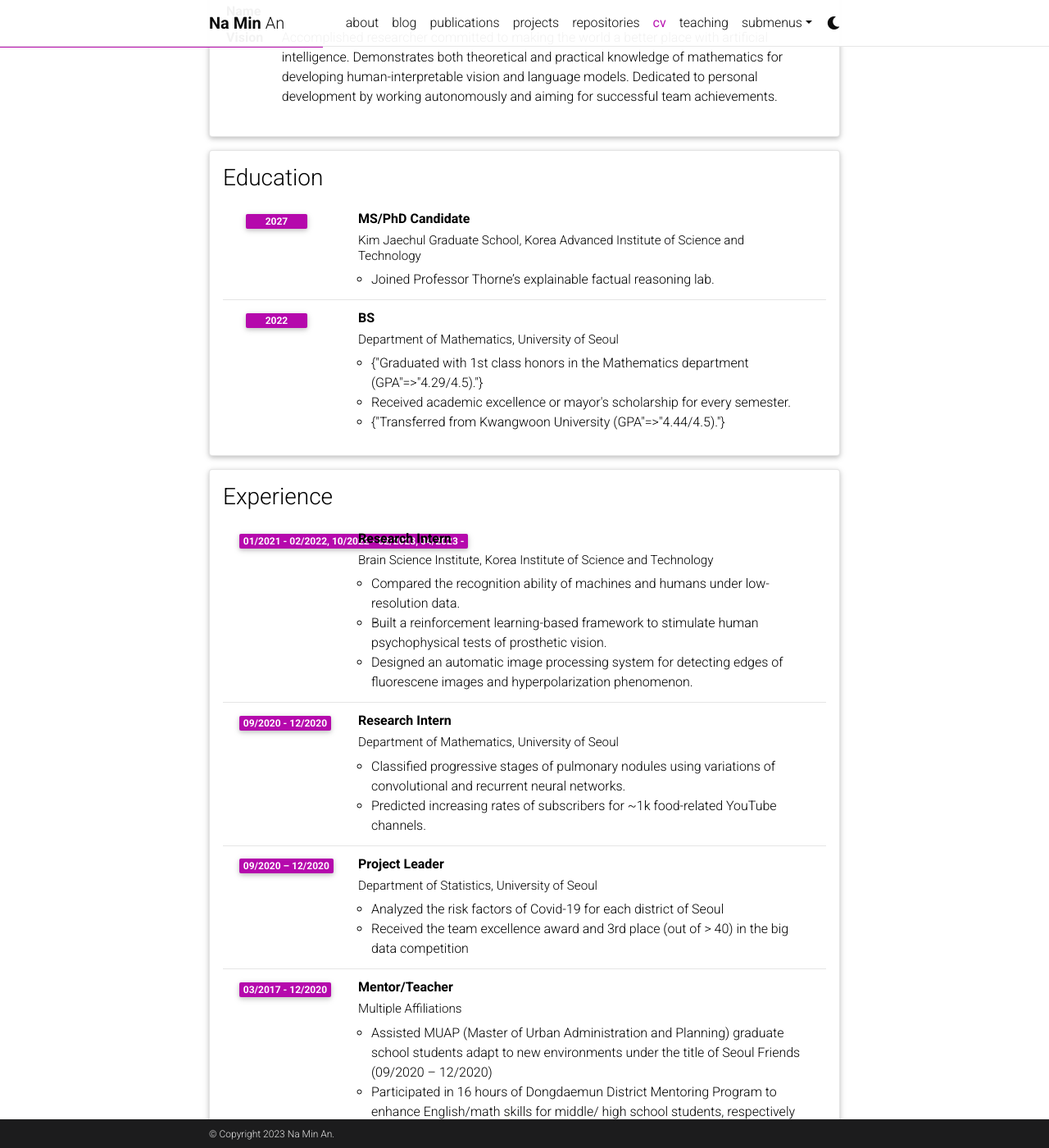
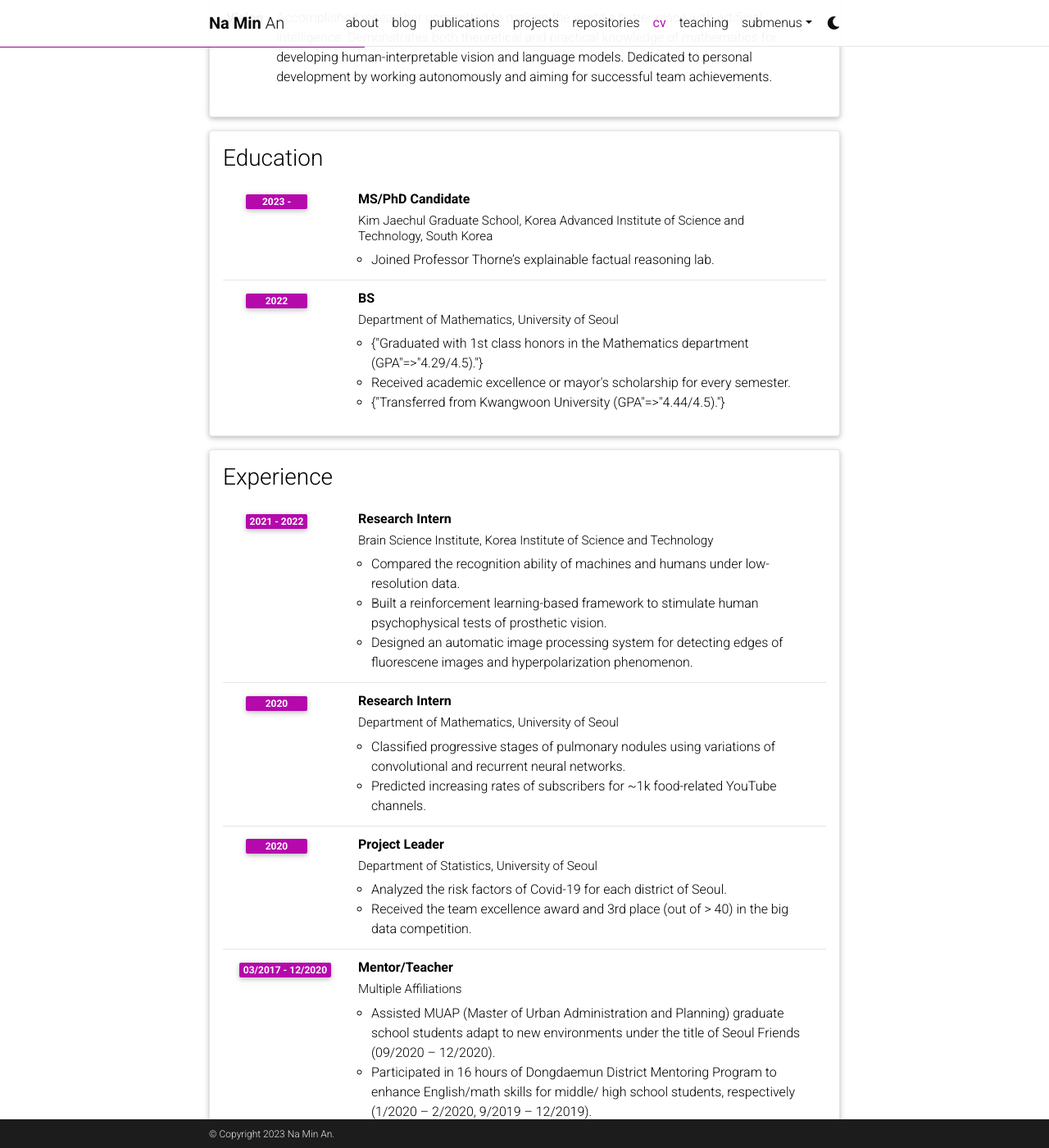
Before and after one commit to namin-an/namin-an.github.io, a Jekyll site: the page built from _pages/cv.md, in a window 1280 px wide and 1400 px high, scrolled down 274 px. Shown: the whole window at 82% size. Built offline with Jekyll 4.4.1, drawn with Linux system fonts in a browser that asks for light colours; comment, search, counter and statistics services are not loaded; a style sheet for code colours, icons or effects is not loaded; some of the changed text lies outside the part shown.

Commit message:
Modify cv

```diff
--- a/_data/cv.yml
+++ b/_data/cv.yml
@@ -1,7 +1,7 @@
 - title: General Information
   type: map
   contents:
-    - name: Full Name
+    - name: Name
       value: Na Min An
     - name: Vision
       value: Accomplished researcher committed to making the world a better place with artificial intelligence. Demonstrates both theoretical and practical knowledge of mathematics for developing human-interpretable vision and language models. Dedicated to personal development by working autonomously and aiming for successful team achievements.
@@ -10,8 +10,8 @@
   type: time_table
   contents:
     - title: MS/PhD Candidate
-      institution: Kim Jaechul Graduate School, Korea Advanced Institute of Science and Technology
-      year: 2027
+      institution: Kim Jaechul Graduate School, Korea Advanced Institute of Science and Technology, South Korea
+      year: 2023 -
       description:
         - Joined Professor Thorne’s explainable factual reasoning lab.
 
@@ -29,7 +29,7 @@
   contents:
     - title: Research Intern
       institution: Brain Science Institute, Korea Institute of Science and Technology
-      year: 01/2021 - 02/2022, 10/2022 - 02/2023, 04/2023 -
+      year: 2021 - 2022
       description:
         - Compared the recognition ability of machines and humans under low-resolution data.
         - Built a reinforcement learning-based framework to stimulate human psychophysical tests of prosthetic vision.
@@ -37,7 +37,7 @@
 
     - title: Research Intern
       institution: Department of Mathematics, University of Seoul
-      year: 09/2020 - 12/2020
+      year: 2020
       description:
         - Classified progressive stages of pulmonary nodules using variations of convolutional and recurrent neural networks.
         - Predicted increasing rates of subscribers for ~1k food-related YouTube channels.
@@ -45,27 +45,23 @@
 
     - title: Project Leader
       institution: Department of Statistics, University of Seoul
-      year: 09/2020 – 12/2020
+      year: 2020
       description:
-        - Analyzed the risk factors of Covid-19 for each district of Seoul
-        - Received the team excellence award and 3rd place (out of > 40) in the big data competition
+        - Analyzed the risk factors of Covid-19 for each district of Seoul.
+        - Received the team excellence award and 3rd place (out of > 40) in the big data competition.
 
 
     - title: Mentor/Teacher
       institution: Multiple Affiliations
       year: 03/2017 - 12/2020
       description:
-        - Assisted MUAP (Master of Urban Administration and Planning) graduate school students adapt to new environments under the title of Seoul Friends (09/2020 – 12/2020)
+        - Assisted MUAP (Master of Urban Administration and Planning) graduate school students adapt to new environments under the title of Seoul Friends (09/2020 – 12/2020).
         - Participated in 16 hours of Dongdaemun District Mentoring Program to enhance English/math skills for middle/ high school students, respectively (1/2020 – 2/2020, 9/2019 – 12/2019).
         - Worked in Haebub Math Academy to help elementary to high school students solve challenging math problems three times a week (07/2019 – 08/2019).
         - Tour guided foreigners in Seoul and helped various programs hosted by Funday Korea Networks to run smoothly (03/2019 – 03/2020).
         - Spread Korean culture (e.g., Tae-Kwon-do) and built wells near the primary school for Cambodians with World Share staff members (07/11/2018 – 07/20/2018).
         - Volunteered to read English books to Seoul Sanghyeon Elementary School students every week for 40 hours of after-school program (03/2017 – 06/2017).
 
-
-    - title: Associate Professor of Theoretical Physics
-      institution: University of Zurich, Zurich, Switzerland
-      year: 1909 - 1911
 
 # - title: Open Source Projects
 #   type: time_table
```
